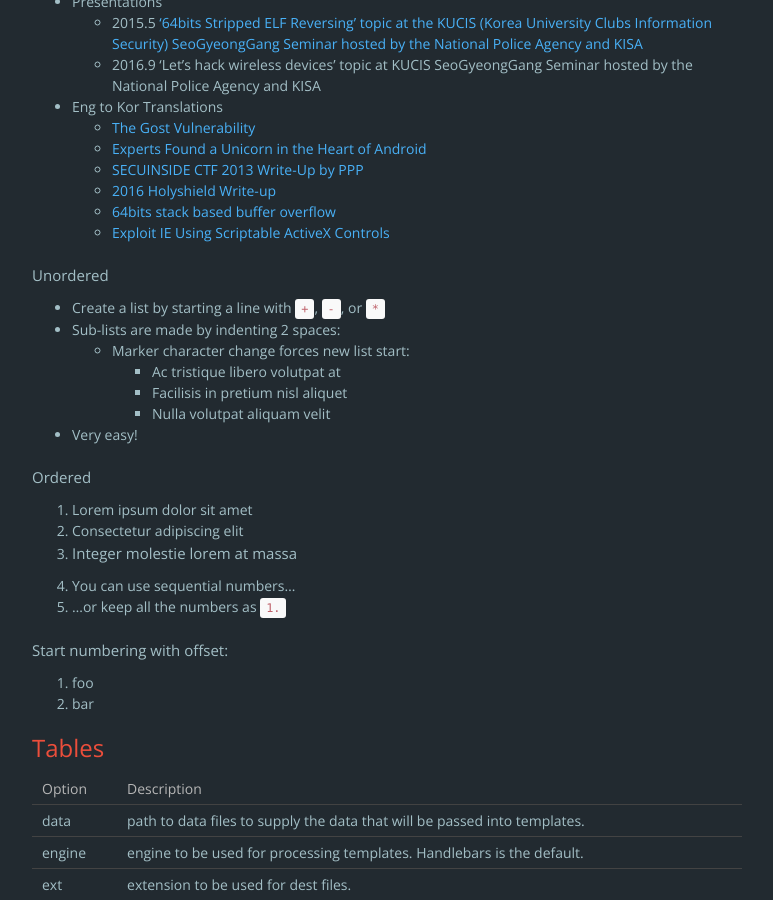
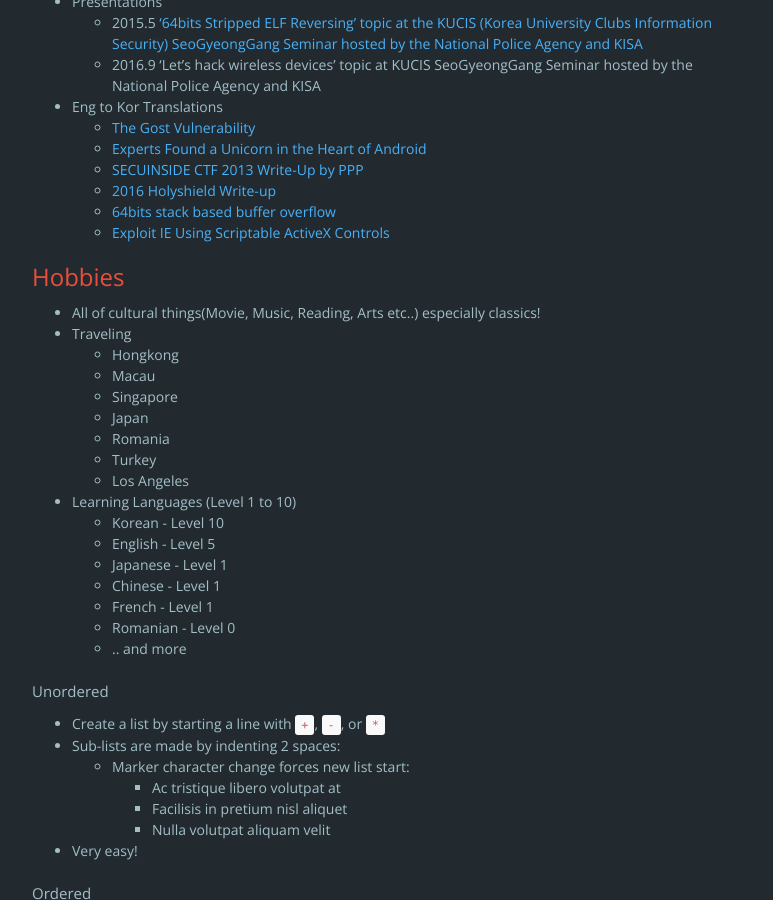
Before and after one commit to MetaSwan/metaswan.github.io, a Jekyll site: the page built from about.html, in a window 1280 px wide and 900 px high, scrolled down 1334 px. Shown: the whole window, without its empty margins (253-1026 px from the left). Built offline with Jekyll 4.4.1, drawn with Linux system fonts in a browser that asks for light colours; nearby versions of some CDN libraries; comment, search, counter and statistics services are not loaded.

Commit message:
Update about.yml

```diff
--- a/_data/about.yml
+++ b/_data/about.yml
@@ -75,6 +75,27 @@
     - [64bits stack based buffer overflow](https://lesh.tistory.com/32?category=87877)
     - [Exploit IE Using Scriptable ActiveX Controls](https://lesh.tistory.com/2?category=87877)
 
+  ## Hobbies
+
+    - All of cultural things(Movie, Music, Reading, Arts etc..) especially classics!
+    - Traveling
+      + Hongkong
+      + Macau
+      + Singapore
+      + Japan
+      + Romania
+      + Turkey
+      + Los Angeles
+    - Learning Languages (Level 1 to 10)
+      + Korean - Level 10
+      + English - Level 5
+      + Japanese - Level 1
+      + Chinese - Level 1
+      + French - Level 1
+      + Romanian - Level 0
+      + .. and more
+
+
 
   Unordered
 
```
